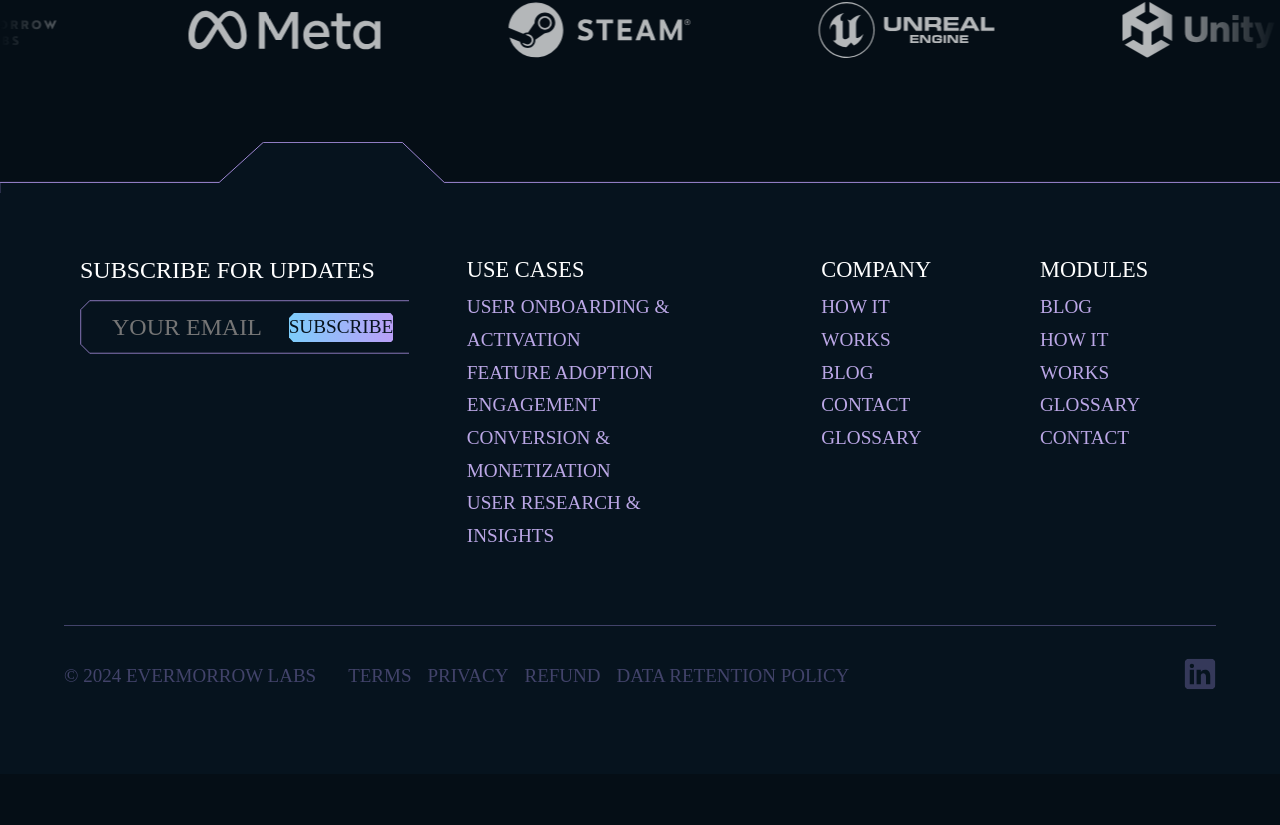
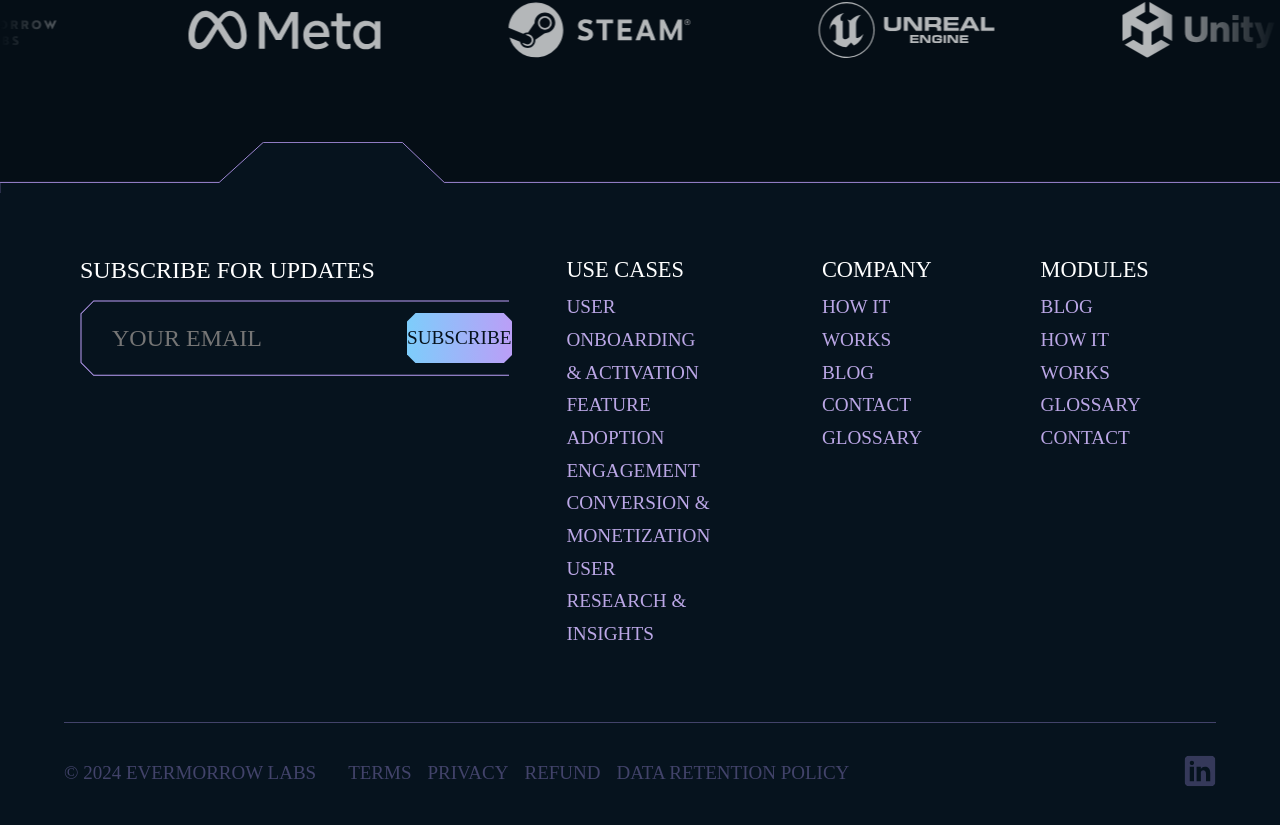
Before and after one commit to PraWater/EvermorrowLabs, a React (Vite) app: page / in a window 1280 px wide. Shown: the part 2465-3290 px from the top of the page. Before the commit the page ends 3239 px from the top, so only its background shows below. Built offline with nearby package versions, Linux system fonts and the light colour scheme; a web font is replaced by a local one.

Commit message:
add: hover effect on subscribe button + fix: cursor loading

```diff
--- a/index.html
+++ b/index.html
@@ -104,10 +104,10 @@
         emSvg.classList.add("active");
       }, 200);
       setTimeout(() => {
-        loader.classList.add("animation-complete")
+        loader.classList.add("animation-complete");
       }, 2200);
       window.addEventListener("load", () => {
-        loader.classList.add("loading-done")
+        loader.classList.add("loading-done");
       });
     </script>
   </body>
--- a/loader.css
+++ b/loader.css
@@ -176,7 +176,9 @@ svg.active .svg-elem-10 {
   display: grid;
   place-items: center;
   background: #050e16;
-  transition: visibility 1s, opacity 500ms ease-in-out;
+  transition:
+    visibility 1s,
+    opacity 500ms ease-in-out;
   opacity: 1;
   visibility: visible;
 }
--- a/src/App.jsx
+++ b/src/App.jsx
@@ -58,6 +58,16 @@ function App() {
     cursorRef.current.classList.add("cursor-default");
   };
 
+  const onSubscribeEnter = () => {
+    cursorRef.current.classList.remove("cursor-default");
+    cursorRef.current.classList.add("cursor-subscribe");
+  };
+
+  const onSubscribeExit = () => {
+    cursorRef.current.classList.remove("cursor-subscribe");
+    cursorRef.current.classList.add("cursor-default");
+  };
+
   return (
     <>
       <div className="cursor cursor-default" ref={cursorRef}>
@@ -78,7 +88,14 @@ function App() {
       />
       <About />
       <MarqueeLogos />
-      <Footer />
+      <Footer
+        onSubscribeEnter={onSubscribeEnter}
+        onSubscribeExit={onSubscribeExit}
+      />
+      <div className="cursor-preloading">
+        <div className="cursor-gamecard" />
+        <div className="cursor-browse" />
+      </div>
     </>
   );
 }
--- a/src/components/About/About.jsx
+++ b/src/components/About/About.jsx
@@ -15,7 +15,7 @@ export default function About() {
           monetised. We are building a free to play ecosystem of fun,
           interactive and interconnected experiences. Each game we release is a
           part of the Evermorrow Mesh, allowing you to jump from one world to
-          another seemlessly. Free and accessible across all Horizon OS
+          another seamlessly. Free and accessible across all Horizon OS
           supported platforms.
         </p>
         <div className="about-image">
--- a/src/components/Footer/Footer.jsx
+++ b/src/components/Footer/Footer.jsx
@@ -1,6 +1,6 @@
 import "./footer.css";
 
-export default function Footer() {
+export default function Footer({ onSubscribeEnter, onSubscribeExit }) {
   const linkSections = ["Use Cases", "Company", "Modules"];
 
   const firstLinks = [
@@ -91,7 +91,12 @@ export default function Footer() {
             <p>Subscribe for updates</p>
             <div className="footer-input">
               <input placeholder="your email" />
-              <button>Subscribe</button>
+              <button
+                onMouseEnter={onSubscribeEnter}
+                onMouseLeave={onSubscribeExit}
+              >
+                Subscribe
+              </button>
             </div>
           </div>
           <div className="footer-comp">
--- a/src/components/Footer/footer.css
+++ b/src/components/Footer/footer.css
@@ -53,6 +53,7 @@
   width: 100%;
   position: relative;
   display: flex;
+  justify-content: space-between;
   aspect-ratio: 515/76;
   background: url("/footerInput.svg");
   background-size: cover;
@@ -70,16 +71,20 @@
   background: none;
   border: none;
   padding-left: 1rem;
-  width: 75%;
+  flex-grow: 1;
+}
+
+.footer-input input:focus {
+  outline: none;
 }
 
 .footer-input button {
   display: grid;
   place-items: center;
-  background: url("/browseButton.svg");
+  background: url("/subscribeButton.svg");
   background-size: cover;
   height: 100%;
-  aspect-ratio: 273/74;
+  aspect-ratio: 155/74;
   border: none;
   color: #06131e;
   font-family: Bayon;
@@ -88,6 +93,11 @@
   font-weight: 400;
   line-height: normal;
   text-transform: uppercase;
+  transition: transform 250ms ease-in-out;
+}
+
+.footer-input button:hover {
+  transform: scale(0.94, 0.94);
 }
 
 .footer-comp {
--- a/src/index.css
+++ b/src/index.css
@@ -73,6 +73,23 @@ body {
   transition-delay: 150ms;
 }
 
+.cursor-preloading {
+  z-index: -1;
+  position: fixed;
+  bottom: 0;
+  opacity: 0;
+}
+
+.cursor-subscribe {
+  height: 3rem;
+  width: 3rem;
+  rotate: -90deg;
+  transform: translate(50%, -50%);
+  background: url("/arrow-down.svg");
+  background-size: cover;
+  border: 2px solid var(--gradient);
+}
+
 @keyframes spin {
   from {
     transform: rotate(0deg);
```
Also changed, not shown: public/subscribeButton.svg (added). Lines whose indentation alone changed are shown as unchanged.
